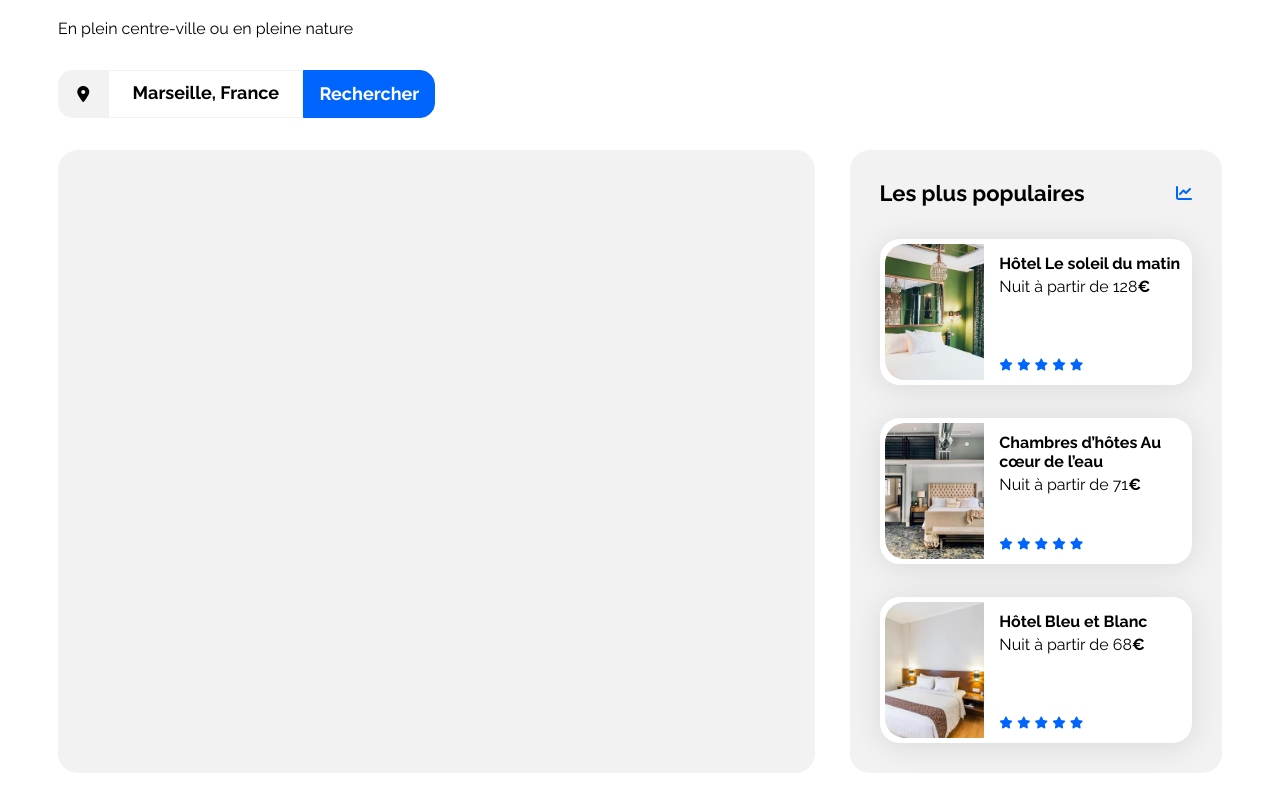
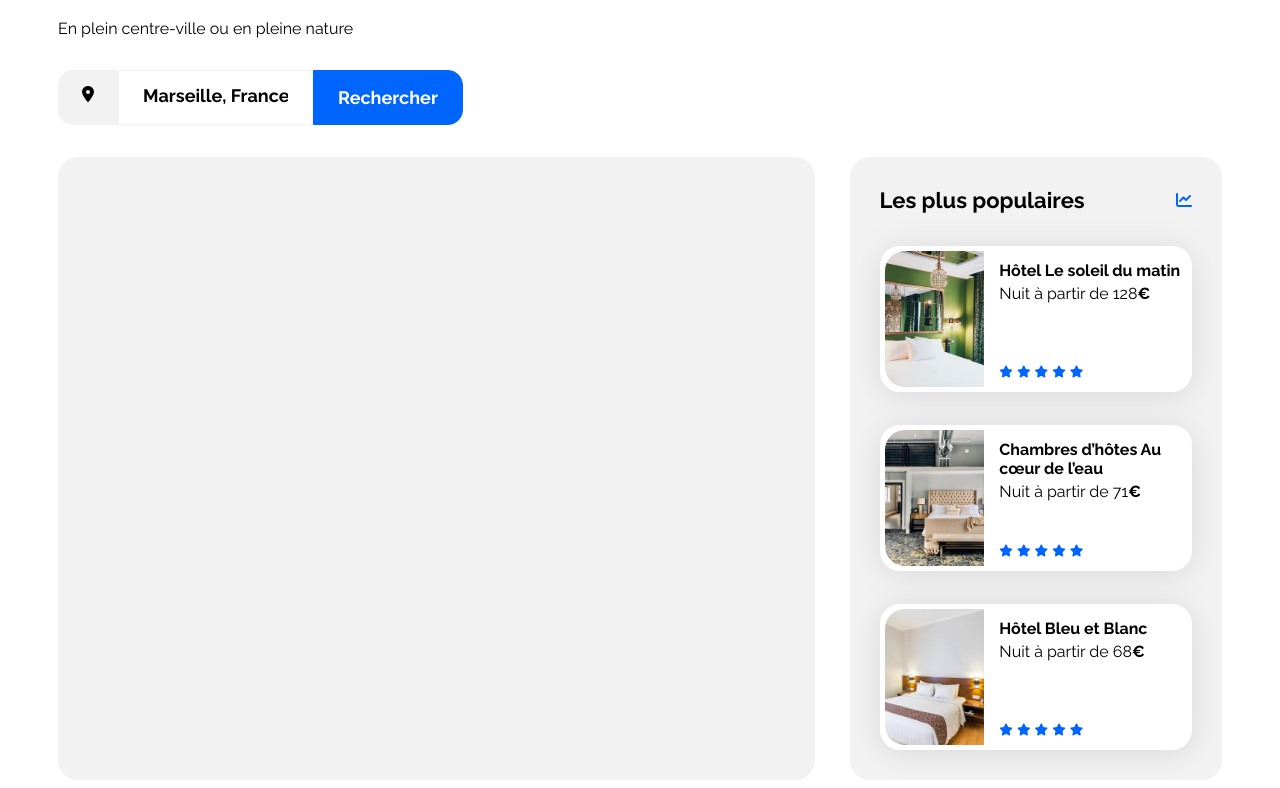
Before and after one commit to remixeco/Bookiremi, a plain HTML site: page index.html in a window 1280 px wide. Shown: the part 155-943 px from the top of the page. Drawn offline with Linux system fonts and the light colour scheme.

Commit message:
add search form

```diff
--- a/css/style.css
+++ b/css/style.css
@@ -41,7 +41,6 @@ nav a:hover {
 
 }
 
-
 @media (max-width: 768px ){
     .sub-nav {
         order: 1;
@@ -62,14 +61,18 @@ nav a:hover {
     }
 }
 
+
 /*Search form*/
 .search-form{
     display: flex;
     padding: 1rem 0rem 2rem 0rem;
 }
 
+.search-form *{
+    padding: 1rem 1.5rem;
+}
+
 .search-form i{
-    padding: 1rem 1.2rem;
     background-color: var(--main-bg-color);
     border-radius: 15px 0px 0px 15px;
 }
@@ -78,26 +81,27 @@ nav a:hover {
     border-radius: 0px;
     border: 1px solid var(--main-bg-color);
     width: 195px;
-    text-align: center;
 }
 
 .search-form input::placeholder{
     color: #000;
     font-size: 18px;
     font-weight: 700;
-    text-align: center;
 }
 
 .search-form button{
     background-color: #0065FC;
     border: 1px solid #0065FC;
-    text-align: center;
     border-radius: 0px 15px 15px 0px;
     color: var(--white, #FFF);
     font-size: 18px;
-    width: 132px;
     font-weight: 700;
 }
+
+
+
+
+
 
 
 :root {
```
